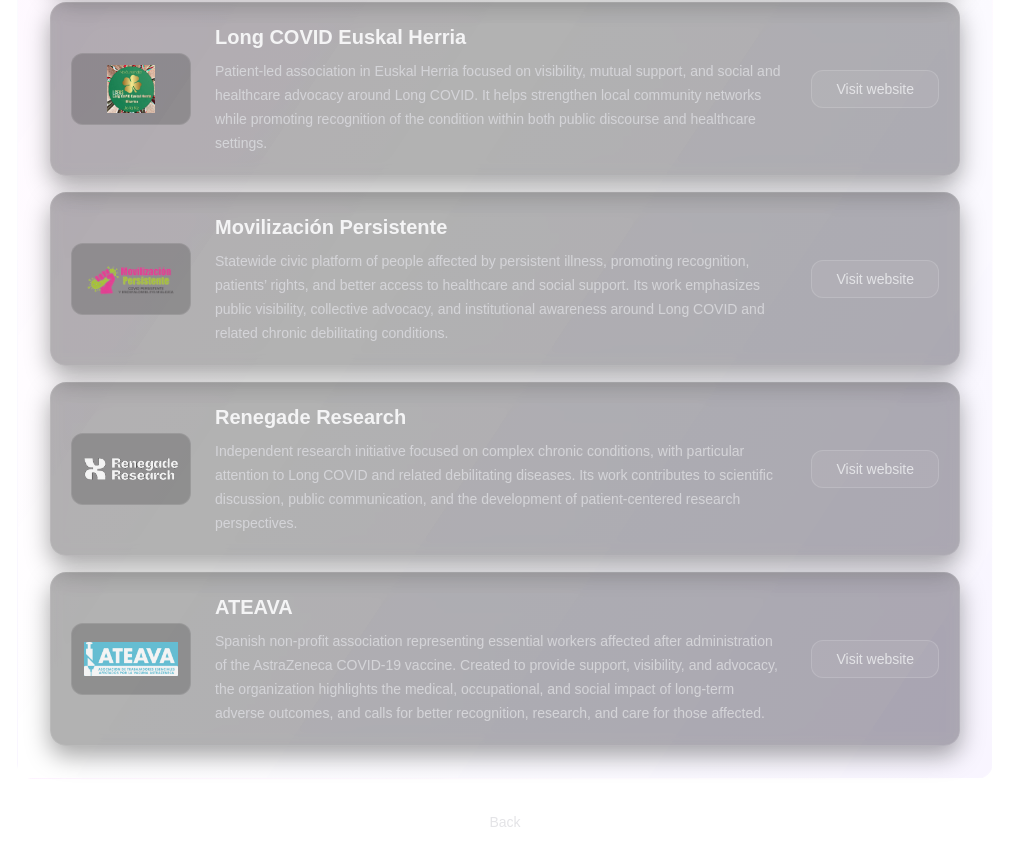
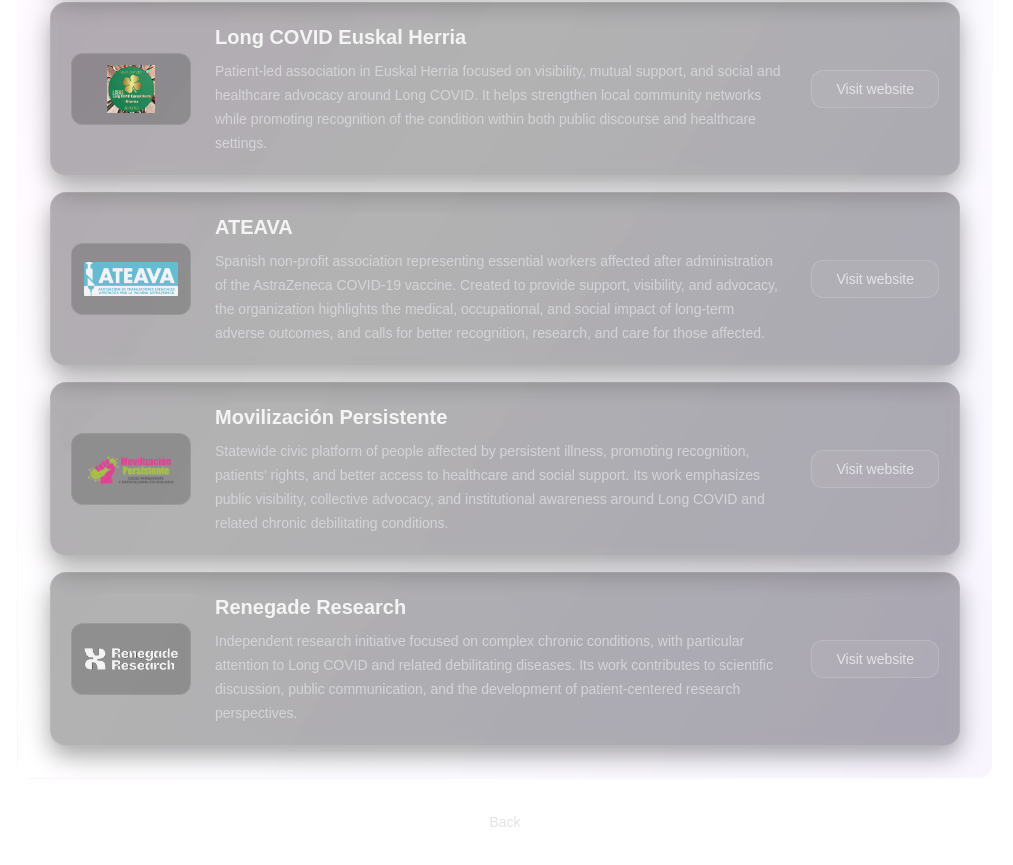
Before and after one commit to jcb31416/longcovidconference, a Next.js app: page /organizations in a window 1280 px wide. Shown: the part 1113-1978 px from the top of the page, without its empty margins (135-1148 px from the left). Built offline with nearby package versions, Linux system fonts and the light colour scheme.

Commit message:
fix /organizations list

```diff
--- a/src/app/organizations/page.js
+++ b/src/app/organizations/page.js
@@ -59,6 +59,13 @@
         str_logo_alt                    : "Long COVID Euskal Herria logo",
     },
     {
+        str_name                        : "ATEAVA",
+        str_desc                        : "Spanish non-profit association representing essential workers affected after administration of the AstraZeneca COVID-19 vaccine. Created to provide support, visibility, and advocacy, the organization highlights the medical, occupational, and social impact of long-term adverse outcomes, and calls for better recognition, research, and care for those affected.",
+        str_url                         : "https://ateava.es/",
+        str_logo                        : "/logos/logo_ateava.png",
+        str_logo_alt                    : "ATEAVA logo",
+    },
+    {
         str_name                        : "Movilización Persistente",
         str_desc                        : "Statewide civic platform of people affected by persistent illness, promoting recognition, patients’ rights, and better access to healthcare and social support. Its work emphasizes public visibility, collective advocacy, and institutional awareness around Long COVID and related chronic debilitating conditions.",
         str_url                         : "https://movilizacionpersistente.org/",
@@ -71,13 +78,6 @@
         str_url                         : "https://www.renegade-research.org/",
         str_logo                        : "/logos/logo_renegade.png",
         str_logo_alt                    : "Renegade Research logo",
-    },
-    {
-        str_name                        : "ATEAVA",
-        str_desc                        : "Spanish non-profit association representing essential workers affected after administration of the AstraZeneca COVID-19 vaccine. Created to provide support, visibility, and advocacy, the organization highlights the medical, occupational, and social impact of long-term adverse outcomes, and calls for better recognition, research, and care for those affected.",
-        str_url                         : "https://ateava.es/",
-        str_logo                        : "/logos/logo_ateava.png",
-        str_logo_alt                    : "ATEAVA logo",
     },
 
 ]; //endlis lis_orgs_affiliated
```
